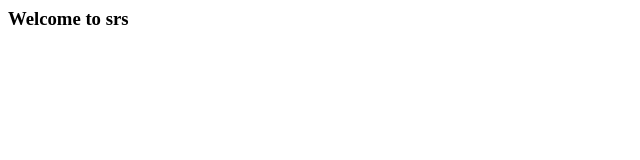
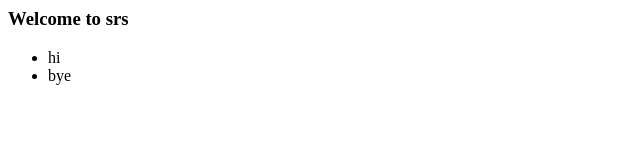
Before and after one commit to sayali01/testing, a plain HTML site: page index.html in a window 1280 px wide. Shown: the full height of the page, 0-640 px from the left. Drawn offline with Linux system fonts and the light colour scheme.

Commit message:
dev file

```diff
--- a/index.html
+++ b/index.html
@@ -1,5 +1,10 @@
 <html>
+<body>
+	<h3>Welcome to srs</h3>
 
-<body>
-<h3>Welcome to srs</h3>
-</body></html>
+<ul>
+<li>hi</li>
+<li>bye</li>
+</ul>
+</body>
+</html>
```
